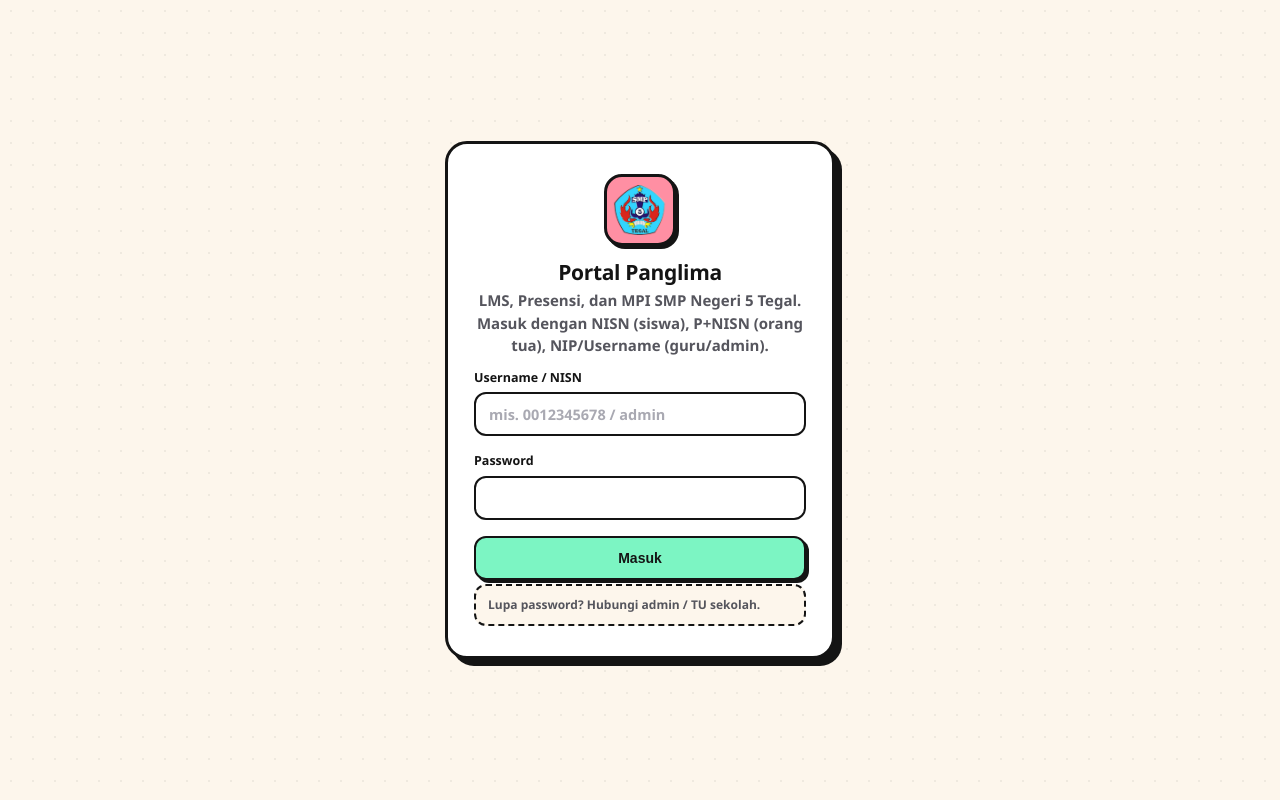
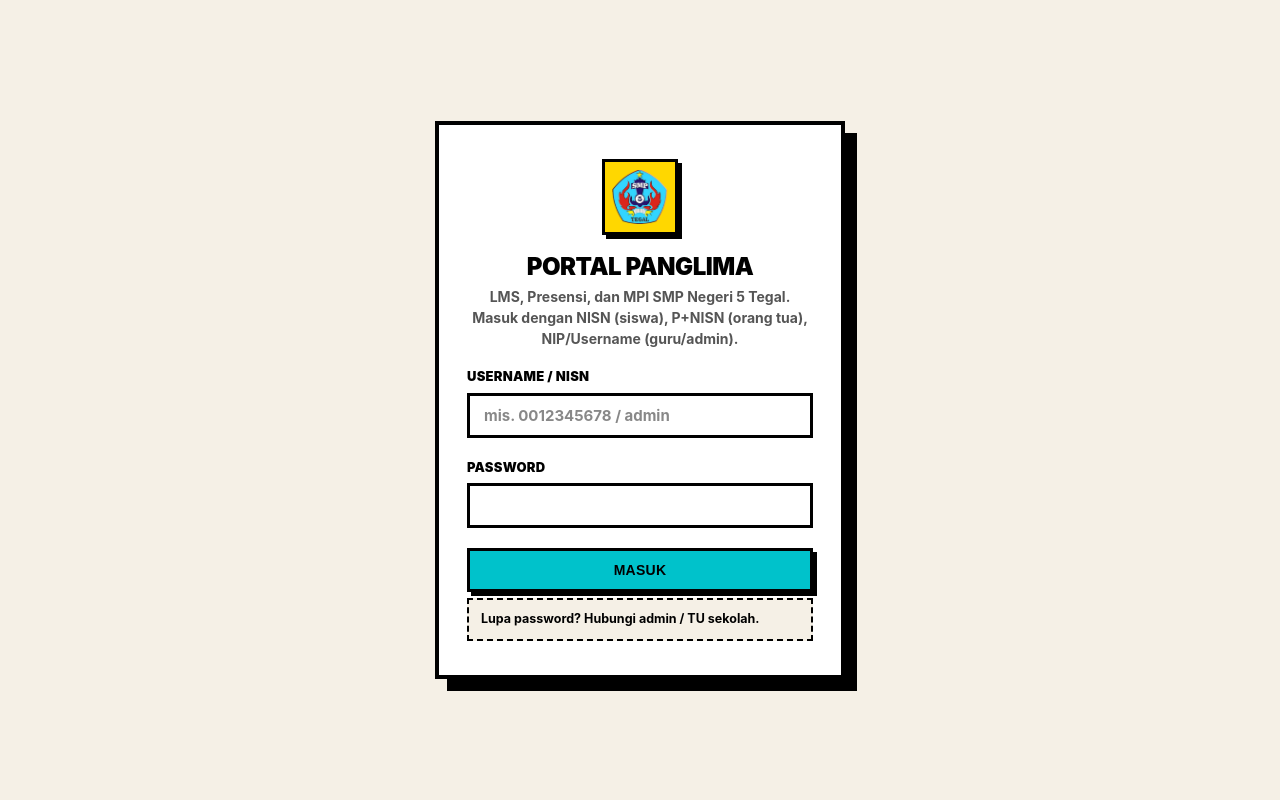
Before and after one commit to abrisam-arsalan/lms, a Next.js app: page /login in a window 1280 px wide. Built offline with nearby package versions, Linux system fonts and the light colour scheme; no server answers.

Commit message:
style: implementasi panduan Neo-Brutalist Design System (color tokens, strokes, squared corners, typography)

```diff
--- a/src/app/globals.css
+++ b/src/app/globals.css
@@ -3,40 +3,57 @@
    diterapkan ke presensi & (opsional) app lain → satu bahasa visual baru.
    Kelas & nama komponen TIDAK berubah dari Concept A (AppShell tetap). */
 :root {
-  --ink: #141414;
-  --paper: #FDF6EC;
+  /* Color Tokens dari Panduan Neo-Brutalist Design System */
+  --ink: #000000;
+  --paper: #F5F0E6; /* Paper Beige (#AF5F5DC / #F5F0E6) */
   --card: #FFFFFF;
-  --muted: #55555D;
-  --yellow: #FFD43B;
-  --pink: #FF8FA3;
-  --mint: #7CF5C3;
+  --muted: #555555;
+  --teal: #00C2CB; /* Accent Teal (#F00C2CB) */
+  --magenta: #FF00FF; /* Accent Magenta (#FF00FF) */
+  --yellow: #FFD700; /* Accent Yellow (#FFD700) */
+  --pink: #FF00FF;
+  --mint: #00C2CB;
   --sky: #8ECBFF;
-  --red: #E5484D;
-  --green: #1FA97A;
-  --line: 2.5px solid var(--ink);
-  --radius: 14px;
-  --radius-sm: 12px;
-  --shadow: 3px 3px 0 var(--ink);
-  --shadow-lg: 5px 5px 0 var(--ink);
+  --red: #FF2B44;
+  --green: #00C2CB;
+
+  /* Strokes & Elevation (Usage Rules: Thick Black Strokes, Squared Corners, Limited Radii) */
+  --line: 3px solid var(--ink);
+  --line-sm: 2px solid var(--ink);
+  --radius: 0px;       /* Squared corners sesuai aturan guide (0 / 4px / 12px) */
+  --radius-sm: 0px;
+  --radius-md: 4px;
+  --radius-pill: 999px;
+  --shadow-none: none;
+  --shadow-sm: 4px 4px 0px var(--ink);   /* Shadow-1 (Subtle - 4px) */
+  --shadow: 4px 4px 0px var(--ink);      /* Shadow-1 (Subtle - 4px) */
+  --shadow-lg: 8px 8px 0px var(--ink);   /* Shadow-2 (Prominent) */
+  --shadow-prominent: 12px 12px 0px var(--ink);
+
   --topbar-h: calc(64px + env(safe-area-inset-top, 0px));
   --bottomnav-h: 64px;
 }
 * { box-sizing: border-box; margin: 0; }
 html { -webkit-text-size-adjust: 100%; }
 body {
-  font-family: "Segoe UI", -apple-system, BlinkMacSystemFont, Inter, Roboto, "Helvetica Neue", Arial, sans-serif;
+  font-family: -apple-system, BlinkMacSystemFont, "Segoe UI", Roboto, "Helvetica Neue", Arial, sans-serif;
   background: var(--paper);
-  background-image: radial-gradient(rgba(20,20,20,.06) 1.2px, transparent 1.2px);
-  background-size: 22px 22px;
   color: var(--ink);
-  font-size: 15px;
+  font-size: 16px;
   line-height: 1.5;
 }
 a { color: inherit; }
-h1, h2, h3 { line-height: 1.2; font-weight: 900; letter-spacing: -0.015em; }
-h1 { font-size: 23px; } h2 { font-size: 16px; }
+h1, h2, h3, h4 {
+  line-height: 1.15;
+  font-weight: 900;
+  letter-spacing: -0.02em;
+  text-transform: uppercase;
+}
+h1 { font-size: 26px; }
+h2 { font-size: 18px; }
+h3 { font-size: 16px; }
 small { color: var(--muted); }
-.muted { color: var(--muted); font-size: 13px; }
+.muted { color: var(--muted); font-size: 13.5px; }
 
 /* ---------- Topbar (kuning, garis tebal) ---------- */
 .topbar {
@@ -114,106 +131,131 @@ small { color: var(--muted); }
 .bn-item .ico { font-size: 21px; line-height: 1; }
 .bn-item.active { background: var(--yellow); font-weight: 900; }
 
-/* ---------- Card ---------- */
+/* ---------- Card (Thick stroke, squared, shadow-1) ---------- */
 .card {
   background: var(--card); border: 3px solid var(--ink); border-radius: var(--radius);
   box-shadow: var(--shadow); margin-bottom: 16px; overflow: hidden;
 }
-.card-head { display: flex; align-items: center; justify-content: space-between; gap: 10px; padding: 13px 16px; border-bottom: 3px solid var(--ink); background: var(--card); }
-.card-head h2 { font-size: 15px; }
+.card-head {
+  display: flex; align-items: center; justify-content: space-between; gap: 10px;
+  padding: 13px 16px; border-bottom: 3px solid var(--ink); background: var(--card);
+}
+.card-head h2 { font-size: 16px; font-weight: 900; }
 .card-body { padding: 15px 16px; }
 
 /* ---------- Stat ---------- */
 .stat-grid { display: grid; grid-template-columns: repeat(auto-fill, minmax(150px, 1fr)); gap: 12px; margin-bottom: 16px; }
-.stat { background: var(--card); border: var(--line); border-radius: var(--radius); padding: 13px 14px; display: flex; align-items: center; gap: 12px; box-shadow: var(--shadow-sm, 2px 2px 0 var(--ink)); }
-.stat-icon { width: 42px; height: 42px; border: var(--line); border-radius: 11px; background: var(--yellow); display: grid; place-items: center; font-size: 20px; flex-shrink: 0; }
-.stat-value { font-size: 22px; font-weight: 900; line-height: 1.1; }
-.stat-label { font-size: 12px; color: var(--muted); font-weight: 700; }
+.stat { background: var(--card); border: var(--line); border-radius: var(--radius); padding: 13px 14px; display: flex; align-items: center; gap: 12px; box-shadow: var(--shadow); }
+.stat-icon { width: 44px; height: 44px; border: var(--line); border-radius: var(--radius); background: var(--yellow); display: grid; place-items: center; font-size: 20px; flex-shrink: 0; }
+.stat-value { font-size: 24px; font-weight: 900; line-height: 1.1; }
+.stat-label { font-size: 12px; color: var(--muted); font-weight: 800; text-transform: uppercase; }
 
-/* ---------- Buttons ---------- */
+/* ---------- Buttons (Filled Primary Teal, Outline Secondary, Destructive Danger Magenta) ---------- */
 .btn {
-  display: inline-flex; align-items: center; justify-content: center; gap: 7px;
-  min-height: 45px; padding: 10px 17px; border-radius: var(--radius-sm);
+  display: inline-flex; align-items: center; justify-content: center; gap: 8px;
+  min-height: 44px; padding: 10px 18px; border-radius: var(--radius);
   border: var(--line); background: var(--card); color: var(--ink);
-  font-size: 14px; font-weight: 900; cursor: pointer; text-decoration: none; line-height: 1.2;
+  font-size: 14px; font-weight: 900; text-transform: uppercase; letter-spacing: 0.02em;
+  cursor: pointer; text-decoration: none; line-height: 1.2;
   box-shadow: var(--shadow); transition: transform .06s, box-shadow .06s;
   -webkit-tap-highlight-color: transparent;
 }
-.btn:hover { transform: translate(1px, 1px); box-shadow: 2px 2px 0 var(--ink); }
+.btn:hover { transform: translate(-1px, -1px); box-shadow: var(--shadow-lg); }
 .btn:active { transform: translate(3px, 3px); box-shadow: 0 0 0 var(--ink); }
+.btn:focus-visible { outline: 3px solid var(--yellow); outline-offset: 2px; }
 .btn:disabled { opacity: .55; cursor: default; }
-.btn-primary { background: var(--mint); }
-.btn-danger { background: var(--pink); }
+
+/* Solid Accent Blocks dari panduan */
+.btn-primary { background: var(--teal); }
+.btn-secondary { background: var(--card); }
+.btn-danger { background: var(--magenta); color: #fff; }
+.btn-green { background: var(--teal); }
+.btn-yellow { background: var(--yellow); }
+.btn-ghost { background: transparent; box-shadow: none; border: 2px dashed var(--ink); }
+.btn-ghost:hover { background: var(--card); box-shadow: var(--shadow-sm); transform: none; }
 .btn-block { width: 100%; }
-.btn-sm { min-height: 36px; padding: 7px 13px; font-size: 12.5px; border-radius: 10px; box-shadow: 2px 2px 0 var(--ink); }
+.btn-sm { min-height: 40px; padding: 7px 14px; font-size: 13px; box-shadow: var(--shadow-sm); }
 
-/* ---------- Forms ---------- */
-.field { display: flex; flex-direction: column; gap: 5px; margin-bottom: 12px; }
-.field-label { font-size: 12.5px; font-weight: 800; }
+/* ---------- Forms & Inputs (Thick Stroke, High Contrast Focus) ---------- */
+.field { display: flex; flex-direction: column; gap: 6px; margin-bottom: 14px; }
+.field-label { font-size: 13px; font-weight: 900; text-transform: uppercase; letter-spacing: 0.02em; }
 .input {
-  width: 100%; min-height: 45px; padding: 10px 13px;
-  border: var(--line); border-radius: var(--radius-sm);
-  font-size: 14.5px; font-family: inherit; font-weight: 600;
+  width: 100%; min-height: 44px; padding: 10px 14px;
+  border: var(--line); border-radius: var(--radius);
+  font-size: 15px; font-family: inherit; font-weight: 700;
   background: var(--card); color: var(--ink);
 }
-.input::placeholder { color: #A9A9B2; }
-.input:focus { outline: none; box-shadow: 3px 3px 0 var(--yellow), 3px 3px 0 1px var(--ink); }
+.input::placeholder { color: #888888; }
+.input:focus { outline: none; border-color: var(--ink); box-shadow: 4px 4px 0 var(--yellow); }
 textarea.input { min-height: 100px; resize: vertical; }
 select.input { appearance: auto; }
 .form-grid { display: grid; grid-template-columns: 1fr; gap: 0 14px; }
 .row-actions { display: flex; gap: 8px; align-items: center; flex-wrap: wrap; }
 .row-actions form { margin: 0; }
-.error { color: var(--red); font-size: 13.5px; font-weight: 800; margin-top: 8px; }
+.error { color: var(--red); font-size: 13.5px; font-weight: 900; margin-top: 8px; text-transform: uppercase; }
 
-/* ---------- Table ---------- */
-.table-wrap { overflow-x: auto; -webkit-overflow-scrolling: touch; }
-.table { width: 100%; border-collapse: collapse; font-size: 13.5px; }
-.table th, .table td { text-align: left; padding: 11px 13px; border-bottom: 2px solid var(--ink); }
-.table th { font-size: 12px; text-transform: uppercase; letter-spacing: .04em; font-weight: 900; }
-.table tbody tr:hover { background: rgba(255, 212, 59, .22); }
+/* ---------- Table (High Contrast, Bold Header, Striped Hover) ---------- */
+.table-wrap { overflow-x: auto; -webkit-overflow-scrolling: touch; border: var(--line); box-shadow: var(--shadow-sm); background: var(--card); }
+.table { width: 100%; border-collapse: collapse; font-size: 14px; }
+.table th, .table td { text-align: left; padding: 12px 14px; border-bottom: 2px solid var(--ink); }
+.table th { font-size: 12.5px; text-transform: uppercase; letter-spacing: .05em; font-weight: 900; background: var(--ink); color: #fff; }
+.table tbody tr:hover { background: rgba(255, 215, 0, .25); }
 .table tbody tr:last-child td { border-bottom: 0; }
 
-/* ---------- Badge & pill (terbingkai) ---------- */
-.badge { display: inline-block; padding: 3px 10px; border-radius: 999px; font-size: 12px; font-weight: 900; border: 2px solid var(--ink); background: var(--card); }
-.badge-neutral { background: #EFE9DD; }
+/* ---------- Badge & Pill (Thick Border, Vivid Accents) ---------- */
+.badge {
+  display: inline-flex; align-items: center; justify-content: center;
+  padding: 4px 10px; border-radius: var(--radius); font-size: 12px;
+  font-weight: 900; border: 2px solid var(--ink); background: var(--card);
+  text-transform: uppercase; letter-spacing: 0.03em; box-shadow: 2px 2px 0 var(--ink);
+}
+.badge-neutral { background: var(--card); }
 .badge-blue { background: var(--sky); }
-.badge-green { background: var(--mint); }
+.badge-green { background: var(--teal); }
 .badge-yellow { background: var(--yellow); }
-.badge-red { background: var(--pink); }
-.pill { display: inline-block; padding: 2px 9px; border-radius: 999px; font-size: 12px; font-weight: 800; border: 2px solid var(--ink); background: var(--card); }
+.badge-red { background: var(--magenta); color: #fff; }
+.pill {
+  display: inline-block; padding: 4px 10px; border-radius: var(--radius);
+  font-size: 12px; font-weight: 900; border: 2px solid var(--ink);
+  background: var(--card); text-transform: uppercase; box-shadow: 2px 2px 0 var(--ink);
+}
 
-/* ---------- Auth ---------- */
+/* ---------- Auth (Centered Card with Prominent Shadow) ---------- */
 .auth-wrap { min-height: 100vh; display: flex; align-items: center; justify-content: center; padding: 20px; }
 .auth-card {
-  background: var(--card); border: 3px solid var(--ink); border-radius: 22px;
-  box-shadow: 7px 7px 0 var(--ink); padding: 30px 26px; width: 100%; max-width: 390px;
-  display: flex; flex-direction: column; gap: 4px;
+  background: var(--card); border: 4px solid var(--ink); border-radius: var(--radius);
+  box-shadow: var(--shadow-prominent); padding: 34px 28px; width: 100%; max-width: 410px;
+  display: flex; flex-direction: column; gap: 6px;
 }
-.auth-logo { width: 72px; height: 72px; object-fit: contain; border: 3px solid var(--ink); border-radius: 18px; background: var(--pink); padding: 6px; margin: 0 auto 10px; box-shadow: var(--shadow); }
-.auth-card h1 { text-align: center; font-size: 21px; }
-.auth-sub { text-align: center; color: var(--muted); font-weight: 600; margin-bottom: 8px; }
-.auth-hint { font-size: 12px; color: var(--muted); background: var(--paper); border: 2px dashed var(--ink); border-radius: var(--radius-sm); padding: 10px 12px; font-weight: 600; }
+.auth-logo { width: 76px; height: 76px; object-fit: contain; border: 3px solid var(--ink); border-radius: var(--radius); background: var(--yellow); padding: 6px; margin: 0 auto 12px; box-shadow: var(--shadow); }
+.auth-card h1 { text-align: center; font-size: 24px; font-weight: 900; }
+.auth-sub { text-align: center; color: var(--muted); font-weight: 700; margin-bottom: 12px; font-size: 14px; }
+.auth-hint { font-size: 12.5px; color: var(--ink); background: var(--paper); border: 2px dashed var(--ink); border-radius: var(--radius); padding: 10px 12px; font-weight: 700; }
 
-/* ---------- List rows (materi/tugas) ---------- */
-.list-row { border: var(--line); border-radius: var(--radius-sm); padding: 12px 14px; margin-bottom: 12px; background: var(--card); box-shadow: 2px 2px 0 var(--ink); display: flex; align-items: flex-start; justify-content: space-between; gap: 10px; flex-wrap: wrap; }
-.list-row b { font-size: 14.5px; font-weight: 900; }
-.list-row .meta { font-weight: 600; color: var(--muted); font-size: 13px; }
-.list-row.hl { background: var(--sky); }
+/* ---------- List rows ---------- */
+.list-row {
+  border: var(--line); border-radius: var(--radius); padding: 14px;
+  margin-bottom: 12px; background: var(--card); box-shadow: var(--shadow);
+  display: flex; align-items: flex-start; justify-content: space-between; gap: 10px; flex-wrap: wrap;
+}
+.list-row b { font-size: 15px; font-weight: 900; }
+.list-row .meta { font-weight: 700; color: var(--muted); font-size: 13px; }
+.list-row.hl { background: var(--teal); }
 .list-row.warn { background: var(--yellow); }
 a.card { display: block; text-decoration: none; color: inherit; }
-a.card:hover { transform: translate(-1px,-1px); box-shadow: var(--shadow-lg); }
+a.card:hover { transform: translate(-2px, -2px); box-shadow: var(--shadow-lg); }
 
-.grid { display: grid; gap: 14px; grid-template-columns: repeat(auto-fill, minmax(220px, 1fr)); }
+.grid { display: grid; gap: 16px; grid-template-columns: repeat(auto-fill, minmax(230px, 1fr)); }
 .grid .card { margin-bottom: 0; }
-.empty { text-align: center; color: var(--muted); padding: 30px 12px; border: 2px dashed var(--ink); border-radius: var(--radius); font-weight: 700; background: var(--card); }
+.empty { text-align: center; color: var(--muted); padding: 34px 16px; border: 3px dashed var(--ink); border-radius: var(--radius); font-weight: 800; background: var(--card); }
 
 /* Matriks gradebook */
 .table.matrix td { vertical-align: top; }
 .cellform { display: inline-flex; align-items: center; gap: 4px; margin: 0; }
-.cellform .input { min-height: 34px; padding: 4px 6px; font-size: 13px; }
+.cellform .input { min-height: 40px; padding: 4px 6px; font-size: 14px; }
 form.mini { margin: 0; }
-.prose { white-space: pre-line; font-weight: 500; }
-.filechip { display: inline-flex; align-items: center; gap: 6px; border: 2px solid var(--ink); border-radius: 10px; background: var(--card); padding: 4px 10px; font-size: 12.5px; font-weight: 800; text-decoration: none; box-shadow: 2px 2px 0 var(--ink); margin: 3px 6px 3px 0; }
+.prose { white-space: pre-line; font-weight: 600; }
+.filechip { display: inline-flex; align-items: center; gap: 6px; border: 2px solid var(--ink); border-radius: var(--radius); background: var(--card); padding: 6px 12px; font-size: 13px; font-weight: 900; text-decoration: none; box-shadow: 2px 2px 0 var(--ink); margin: 3px 6px 3px 0; }
 
 /* ---------- Responsive & Touch Optimizations ---------- */
 html, body {
```
